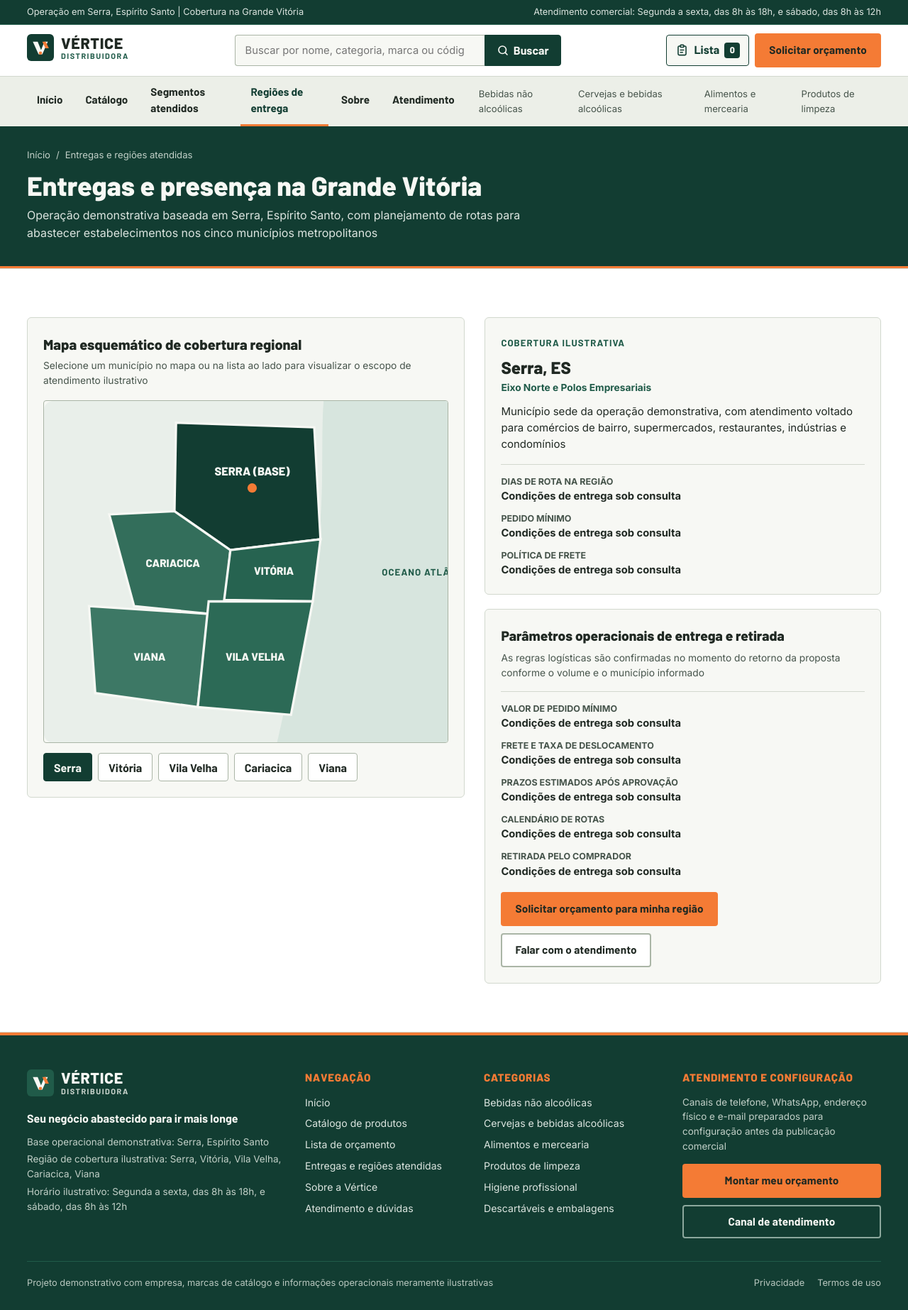
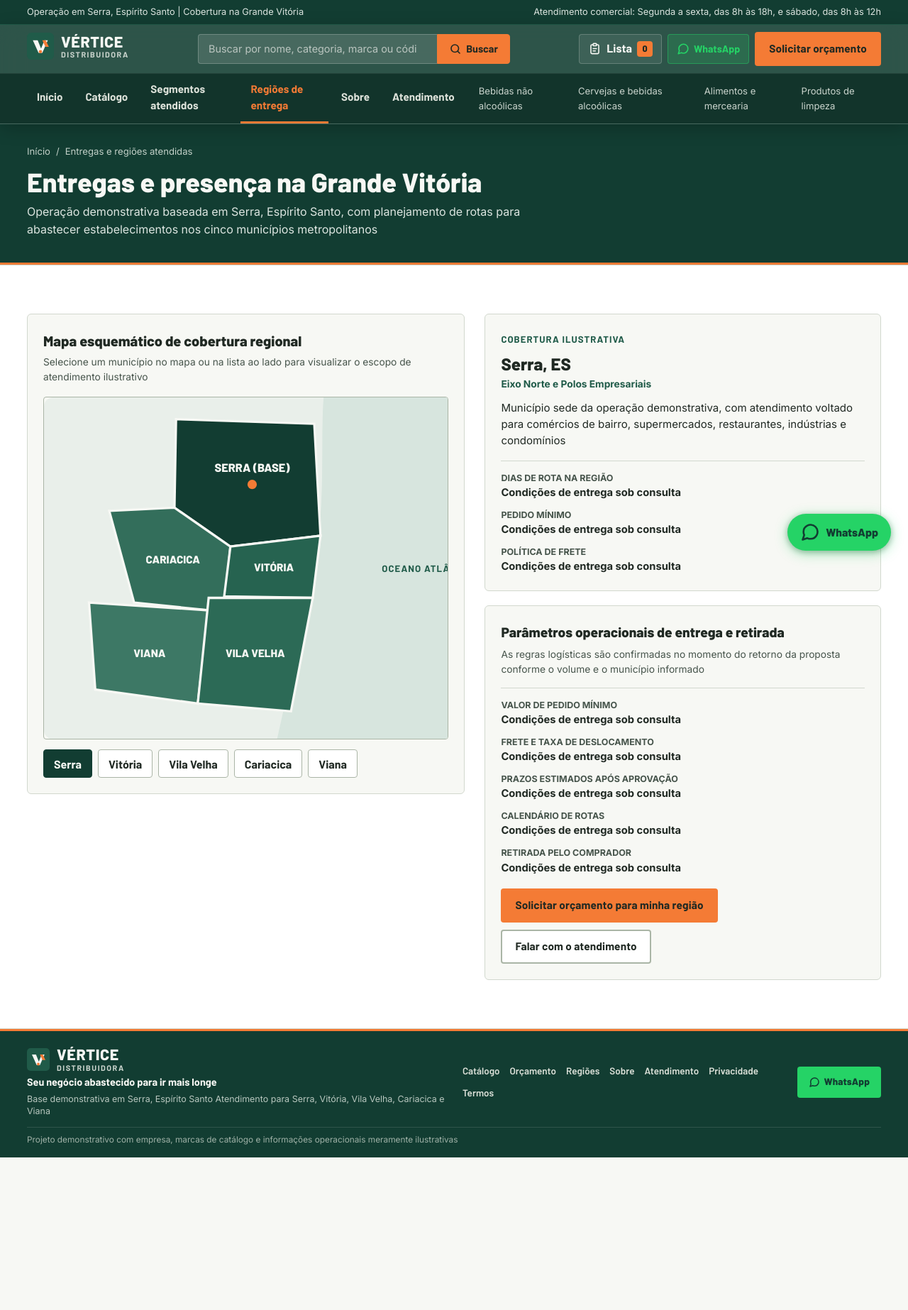
Before and after one commit to carolzinh427-beep/dist, a React (Vite) app: page /entregas in a window 1280 px wide. Shown: the whole page at 71% size. After the commit the page ends 1631 px from the top, so only its background shows below. Built offline with nearby package versions, Linux system fonts and the light colour scheme.

Commit message:
style: navbar verde flutuante com vidro transparente, botao de whatsapp flutuante e rodape compacto verticalmente

```diff
--- a/src/components/Layout.tsx
+++ b/src/components/Layout.tsx
@@ -57,7 +57,7 @@ export const Layout: React.FC<{ children: React.ReactNode }> = ({ children }) =>
       <header className="site-header">
         <div className="container header-primary-row">
           <Link to="/" className="header-brand-link" aria-label="Vértice Distribuidora Página Inicial">
-            <BrandLogo variant="default" size="md" />
+            <BrandLogo variant="light" size="md" />
           </Link>
 
           {/* Busca Desktop */}
@@ -114,6 +114,19 @@ export const Layout: React.FC<{ children: React.ReactNode }> = ({ children }) =>
               <span className="quote-link-label">Lista</span>
               <span className="quote-count-pill">{totalDistinctItems}</span>
             </Link>
+
+            <a
+              href="https://wa.me/5527999999999?text=Ol%C3%A1%2C%20gostaria%20de%20solicitar%20uma%20cota%C3%A7%C3%A3o%20para%20minha%20empresa"
+              target="_blank"
+              rel="noopener noreferrer"
+              className="header-whatsapp-btn"
+              aria-label="Falar no WhatsApp"
+            >
+              <svg width="18" height="18" viewBox="0 0 24 24" fill="none" stroke="currentColor" strokeWidth="2.2" strokeLinecap="round" strokeLinejoin="round" aria-hidden="true">
+                <path d="M21 11.5a8.38 8.38 0 0 1-.9 3.8 8.5 8.5 0 0 1-7.6 4.7 8.38 8.38 0 0 1-3.8-.9L3 21l1.9-5.7a8.38 8.38 0 0 1-.9-3.8 8.5 8.5 0 0 1 4.7-7.6 8.38 8.38 0 0 1 3.8-.9h.5a8.48 8.48 0 0 1 8 8v.5z" />
+              </svg>
+              <span className="header-whatsapp-label">WhatsApp</span>
+            </a>
 
             <Link to="/orcamento" className="btn btn-accent header-cta-btn">
               Solicitar orçamento
@@ -287,86 +300,65 @@ export const Layout: React.FC<{ children: React.ReactNode }> = ({ children }) =>
         )}
       </div>
 
-      {/* Rodapé Institucional */}
-      <footer className="site-footer">
+      {/* Rodapé Compacto Verticalmente */}
+      <footer className="site-footer site-footer-compact">
         <div className="container">
-          <div className="footer-grid">
-            <div className="footer-brand-col">
-              <BrandLogo variant="light" size="md" />
-              <p className="footer-slogan">{COMPANY_CONFIG.slogan}</p>
-              <p className="footer-meta-line">
-                Base operacional demonstrativa: {COMPANY_CONFIG.location.city}, {COMPANY_CONFIG.location.state}
-              </p>
-              <p className="footer-meta-line">
-                Região de cobertura ilustrativa: {COMPANY_CONFIG.coverageAreas.join(', ')}
-              </p>
-              <p className="footer-meta-line">
-                Horário ilustrativo: {COMPANY_CONFIG.businessHours.summary}
+          <div className="footer-compact-row">
+            <div className="footer-brand-summary">
+              <BrandLogo variant="light" size="sm" />
+              <p className="footer-slogan-compact">{COMPANY_CONFIG.slogan}</p>
+              <p className="footer-meta-compact">
+                Base demonstrativa em Serra, Espírito Santo Atendimento para Serra, Vitória, Vila Velha, Cariacica e Viana
               </p>
             </div>
 
-            <div>
-              <h2 className="footer-heading">Navegação</h2>
-              <ul className="footer-links">
-                <li>
-                  <Link to="/">Início</Link>
-                </li>
-                <li>
-                  <Link to="/catalogo">Catálogo de produtos</Link>
-                </li>
-                <li>
-                  <Link to="/orcamento">Lista de orçamento</Link>
-                </li>
-                <li>
-                  <Link to="/entregas">Entregas e regiões atendidas</Link>
-                </li>
-                <li>
-                  <Link to="/sobre">Sobre a Vértice</Link>
-                </li>
-                <li>
-                  <Link to="/atendimento">Atendimento e dúvidas</Link>
-                </li>
-              </ul>
-            </div>
+            <nav className="footer-quick-nav" aria-label="Links rápidos do rodapé">
+              <Link to="/catalogo">Catálogo</Link>
+              <Link to="/orcamento">Orçamento</Link>
+              <Link to="/entregas">Regiões</Link>
+              <Link to="/sobre">Sobre</Link>
+              <Link to="/atendimento">Atendimento</Link>
+              <Link to="/privacidade">Privacidade</Link>
+              <Link to="/termos">Termos</Link>
+            </nav>
 
-            <div>
-              <h2 className="footer-heading">Categorias</h2>
-              <ul className="footer-links">
-                {CATEGORIES.map((cat) => (
-                  <li key={cat.slug}>
-                    <Link to={`/categoria/${cat.slug}`}>{cat.name}</Link>
-                  </li>
-                ))}
-              </ul>
-            </div>
-
-            <div>
-              <h2 className="footer-heading">Atendimento e configuração</h2>
-              <p className="footer-config-status">
-                {COMPANY_CONFIG.contacts.phone
-                  ? `Telefone: ${COMPANY_CONFIG.contacts.phone}`
-                  : 'Canais de telefone, WhatsApp, endereço físico e e-mail preparados para configuração antes da publicação comercial'}
-              </p>
-              <div className="footer-cta-stack">
-                <Link to="/orcamento" className="btn btn-accent">
-                  Montar meu orçamento
-                </Link>
-                <Link to="/atendimento" className="btn btn-outline-light">
-                  Canal de atendimento
-                </Link>
-              </div>
+            <div className="footer-quick-actions">
+              <a
+                href="https://wa.me/5527999999999?text=Ol%C3%A1%2C%20gostaria%20de%20informa%C3%A7%C3%B5es%20de%20abastecimento"
+                target="_blank"
+                rel="noopener noreferrer"
+                className="btn btn-whatsapp-compact"
+                aria-label="Abrir conversa no WhatsApp"
+              >
+                <svg width="16" height="16" viewBox="0 0 24 24" fill="none" stroke="currentColor" strokeWidth="2.2" strokeLinecap="round" strokeLinejoin="round" aria-hidden="true">
+                  <path d="M21 11.5a8.38 8.38 0 0 1-.9 3.8 8.5 8.5 0 0 1-7.6 4.7 8.38 8.38 0 0 1-3.8-.9L3 21l1.9-5.7a8.38 8.38 0 0 1-.9-3.8 8.5 8.5 0 0 1 4.7-7.6 8.38 8.38 0 0 1 3.8-.9h.5a8.48 8.48 0 0 1 8 8v.5z" />
+                </svg>
+                <span>WhatsApp</span>
+              </a>
             </div>
           </div>
 
-          <div className="footer-bottom">
-            <p className="footer-demo-disclaimer">{COMPANY_CONFIG.demoNotice}</p>
-            <div className="footer-legal-links">
-              <Link to="/privacidade">Privacidade</Link>
-              <Link to="/termos">Termos de uso</Link>
-            </div>
+          <div className="footer-bottom-compact">
+            <span className="footer-demo-note">{COMPANY_CONFIG.demoNotice}</span>
           </div>
         </div>
       </footer>
+
+      {/* Botão Flutuante de WhatsApp */}
+      <a
+        href="https://wa.me/5527999999999?text=Ol%C3%A1%2C%20gostaria%20de%20solicitar%20uma%20cota%C3%A7%C3%A3o%20para%20minha%20empresa"
+        target="_blank"
+        rel="noopener noreferrer"
+        className="floating-whatsapp-btn"
+        aria-label="Falar com a equipe no WhatsApp"
+      >
+        <span className="floating-whatsapp-icon">
+          <svg width="28" height="28" viewBox="0 0 24 24" fill="none" stroke="currentColor" strokeWidth="2.2" strokeLinecap="round" strokeLinejoin="round" aria-hidden="true">
+            <path d="M21 11.5a8.38 8.38 0 0 1-.9 3.8 8.5 8.5 0 0 1-7.6 4.7 8.38 8.38 0 0 1-3.8-.9L3 21l1.9-5.7a8.38 8.38 0 0 1-.9-3.8 8.5 8.5 0 0 1 4.7-7.6 8.38 8.38 0 0 1 3.8-.9h.5a8.48 8.48 0 0 1 8 8v.5z" />
+          </svg>
+        </span>
+        <span className="floating-whatsapp-label">WhatsApp</span>
+      </a>
 
       {/* Barra Inferior Mobile (Início, Catálogo e Orçamento) */}
       <nav className="mobile-bottom-bar" aria-label="Acesso rápido móvel">
--- a/src/styles/global.css
+++ b/src/styles/global.css
@@ -275,12 +275,20 @@ textarea:focus-visible,
   gap: 16px;
 }
 
+/* ==========================================================================
+   CABEÇALHO FLUTUANTE EM VERDE COM VIDRO TRANSPARENTE
+   ========================================================================== */
 .site-header {
   position: sticky;
   top: 0;
   z-index: 100;
-  background-color: var(--surface-white);
-  border-bottom: 2px solid var(--green-primary);
+  background: rgba(18, 61, 50, 0.88);
+  -webkit-backdrop-filter: blur(16px) saturate(1.8);
+  backdrop-filter: blur(16px) saturate(1.8);
+  border-bottom: 1px solid rgba(255, 255, 255, 0.12);
+  box-shadow: 0 6px 24px rgba(0, 0, 0, 0.2);
+  color: var(--warm-white);
+  transition: background-color 0.25s ease, box-shadow 0.25s ease;
 }
 
 .header-primary-row {
@@ -288,14 +296,14 @@ textarea:focus-visible,
   align-items: center;
   justify-content: space-between;
   gap: 12px;
-  padding-top: 12px;
-  padding-bottom: 12px;
+  padding-top: 10px;
+  padding-bottom: 10px;
 }
 
 .header-search-form {
   display: none;
   flex: 1;
-  max-width: 460px;
+  max-width: 440px;
 }
 
 @media (min-width: 960px) {
@@ -306,49 +314,95 @@ textarea:focus-visible,
 
 .header-search-input {
   flex: 1;
-  min-height: 44px;
+  min-height: 42px;
   padding: 8px 14px;
-  border: 1.5px solid var(--border-strong);
+  border: 1px solid rgba(255, 255, 255, 0.22);
   border-right: none;
   border-radius: var(--radius-sm) 0 0 var(--radius-sm);
-  background-color: var(--warm-white);
-  font-size: 0.92rem;
+  background-color: rgba(255, 255, 255, 0.12);
+  color: var(--warm-white);
+  font-size: 0.9rem;
+  transition: background-color 0.2s ease, border-color 0.2s ease;
+}
+
+.header-search-input::placeholder {
+  color: rgba(247, 248, 244, 0.65);
+}
+
+.header-search-input:focus {
+  background-color: rgba(255, 255, 255, 0.2);
+  border-color: var(--orange-accent);
+  outline: none;
 }
 
 .header-search-btn {
-  min-height: 44px;
+  min-height: 42px;
   padding: 0 16px;
-  background-color: var(--green-primary);
-  color: var(--warm-white);
-  border: 1.5px solid var(--green-primary);
+  background-color: var(--orange-accent);
+  color: var(--graphite);
+  border: 1px solid var(--orange-accent);
   border-radius: 0 var(--radius-sm) var(--radius-sm) 0;
   font-family: var(--font-heading);
   font-weight: 700;
+  font-size: 0.9rem;
   display: inline-flex;
   align-items: center;
   gap: 6px;
   cursor: pointer;
+  transition: background-color 0.2s ease;
 }
 
 .header-search-btn:hover {
-  background-color: var(--green-secondary);
+  background-color: var(--orange-hover);
 }
 
 .header-actions {
   display: flex;
   align-items: center;
   gap: 8px;
+}
+
+.header-whatsapp-btn {
+  min-height: 42px;
+  padding: 0 12px;
+  border: 1px solid rgba(37, 211, 102, 0.45);
+  border-radius: var(--radius-sm);
+  background-color: rgba(37, 211, 102, 0.18);
+  color: #25D366;
+  display: inline-flex;
+  align-items: center;
+  gap: 6px;
+  font-family: var(--font-heading);
+  font-weight: 700;
+  font-size: 0.88rem;
+  transition: background-color 0.2s ease, transform 0.15s ease;
+}
+
+.header-whatsapp-btn:hover {
+  background-color: rgba(37, 211, 102, 0.3);
+  color: #F7F8F4;
+  transform: translateY(-1px);
+}
+
+.header-whatsapp-label {
+  display: none;
+}
+
+@media (min-width: 640px) {
+  .header-whatsapp-label {
+    display: inline;
+  }
 }
 
 .mobile-search-trigger,
 .mobile-menu-trigger {
-  min-width: 44px;
-  min-height: 44px;
+  min-width: 42px;
+  min-height: 42px;
   padding: 0 10px;
-  border: 1.5px solid var(--border-color);
-  border-radius: var(--radius-sm);
-  background-color: var(--warm-white);
-  color: var(--graphite);
+  border: 1px solid rgba(255, 255, 255, 0.18);
+  border-radius: var(--radius-sm);
+  background-color: rgba(255, 255, 255, 0.08);
+  color: var(--warm-white);
   display: inline-flex;
   align-items: center;
   justify-content: center;
@@ -356,6 +410,12 @@ textarea:focus-visible,
   font-family: var(--font-heading);
   font-weight: 700;
   cursor: pointer;
+  transition: background-color 0.2s ease;
+}
+
+.mobile-search-trigger:hover,
+.mobile-menu-trigger:hover {
+  background-color: rgba(255, 255, 255, 0.16);
 }
 
 @media (min-width: 960px) {
@@ -376,17 +436,22 @@ textarea:focus-visible,
 }
 
 .header-quote-list-link {
-  min-height: 44px;
+  min-height: 42px;
   padding: 0 12px;
-  border: 1.5px solid var(--green-primary);
-  border-radius: var(--radius-sm);
-  background-color: var(--warm-white);
-  color: var(--green-primary);
+  border: 1px solid rgba(255, 255, 255, 0.2);
+  border-radius: var(--radius-sm);
+  background-color: rgba(255, 255, 255, 0.08);
+  color: var(--warm-white);
   display: inline-flex;
   align-items: center;
   gap: 7px;
   font-family: var(--font-heading);
   font-weight: 700;
+  transition: background-color 0.2s ease;
+}
+
+.header-quote-list-link:hover {
+  background-color: rgba(255, 255, 255, 0.16);
 }
 
 .quote-link-label {
@@ -404,8 +469,8 @@ textarea:focus-visible,
   height: 22px;
   padding: 0 6px;
   border-radius: var(--radius-sm);
-  background-color: var(--green-primary);
-  color: var(--warm-white);
+  background-color: var(--orange-accent);
+  color: var(--graphite);
   font-size: 0.78rem;
   font-weight: 800;
   display: inline-flex;
@@ -417,7 +482,7 @@ textarea:focus-visible,
   display: none;
 }
 
-@media (min-width: 768px) {
+@media (min-width: 820px) {
   .header-cta-btn {
     display: inline-flex;
   }
@@ -425,8 +490,8 @@ textarea:focus-visible,
 
 .header-nav-bar {
   display: none;
-  background-color: var(--surface-subtle);
-  border-top: 1px solid var(--border-color);
+  background-color: rgba(14, 48, 39, 0.88);
+  border-top: 1px solid rgba(255, 255, 255, 0.08);
 }
 
 @media (min-width: 960px) {
@@ -455,13 +520,14 @@ textarea:focus-visible,
   font-family: var(--font-heading);
   font-weight: 700;
   font-size: 0.95rem;
-  color: var(--graphite);
+  color: #DDE2DA;
   border-bottom: 3px solid transparent;
+  transition: color 0.2s ease, border-color 0.2s ease;
 }
 
 .nav-item:hover,
 .nav-item.active {
-  color: var(--green-primary);
+  color: var(--orange-accent);
   border-bottom-color: var(--orange-accent);
 }
 
@@ -470,18 +536,25 @@ textarea:focus-visible,
   align-items: center;
   gap: 14px;
   font-size: 0.82rem;
-  color: var(--text-muted);
+  color: #B8C7BF;
+}
+
+.category-shortcut-link {
+  color: #CBD5CE;
+  transition: color 0.2s ease;
 }
 
 .category-shortcut-link:hover {
-  color: var(--green-primary);
+  color: var(--orange-accent);
   text-decoration: underline;
 }
 
-/* Painéis Mobile do Cabeçalho */
+/* Painéis Mobile do Cabeçalho com Vidro Verde */
 .mobile-search-panel {
-  background-color: var(--surface-subtle);
-  border-top: 1px solid var(--border-color);
+  background: rgba(18, 61, 50, 0.97);
+  -webkit-backdrop-filter: blur(16px);
+  backdrop-filter: blur(16px);
+  border-top: 1px solid rgba(255, 255, 255, 0.12);
   padding: 12px 0;
 }
 
@@ -494,14 +567,21 @@ textarea:focus-visible,
   flex: 1;
   min-height: 44px;
   padding: 8px 12px;
-  border: 1.5px solid var(--border-strong);
-  border-radius: var(--radius-sm);
-  background-color: var(--surface-white);
+  border: 1px solid rgba(255, 255, 255, 0.25);
+  border-radius: var(--radius-sm);
+  background-color: rgba(255, 255, 255, 0.12);
+  color: var(--warm-white);
+}
+
+.mobile-search-input::placeholder {
+  color: rgba(247, 248, 244, 0.65);
 }
 
 .mobile-nav-drawer {
-  background-color: var(--surface-white);
-  border-top: 1px solid var(--border-color);
+  background: rgba(18, 61, 50, 0.98);
+  -webkit-backdrop-filter: blur(16px);
+  backdrop-filter: blur(16px);
+  border-top: 1px solid rgba(255, 255, 255, 0.12);
   padding: 16px 0 20px;
 }
 
@@ -517,7 +597,13 @@ textarea:focus-visible,
   font-family: var(--font-heading);
   font-weight: 700;
   font-size: 1.02rem;
-  border-bottom: 1px solid var(--border-color);
+  color: var(--warm-white);
+  border-bottom: 1px solid rgba(255, 255, 255, 0.1);
+  transition: color 0.2s ease;
+}
+
+.mobile-nav-links a:hover {
+  color: var(--orange-accent);
 }
 
 .mobile-nav-categories {
@@ -529,7 +615,7 @@ textarea:focus-visible,
   font-weight: 700;
   font-size: 0.82rem;
   text-transform: uppercase;
-  color: var(--text-muted);
+  color: var(--orange-accent);
   margin-bottom: 10px;
 }
 
@@ -547,11 +633,19 @@ textarea:focus-visible,
 
 .mobile-cat-chip {
   padding: 10px 12px;
-  background-color: var(--warm-white);
-  border: 1px solid var(--border-color);
+  background-color: rgba(255, 255, 255, 0.08);
+  border: 1px solid rgba(255, 255, 255, 0.15);
   border-radius: var(--radius-sm);
   font-weight: 600;
   font-size: 0.88rem;
+  color: var(--warm-white);
+  display: block;
+  transition: background-color 0.2s ease, border-color 0.2s ease;
+}
+
+.mobile-cat-chip:hover {
+  background-color: rgba(255, 255, 255, 0.16);
+  border-color: var(--orange-accent);
 }
 
 /* ==========================================================================
@@ -2836,185 +2930,178 @@ textarea:focus-visible,
 /* ==========================================================================
    RODAPÉ E BARRA INFERIOR MOBILE
    ========================================================================== */
-.site-footer {
+/* ==========================================================================
+   RODAPÉ COMPACTO VERTICALMENTE
+   ========================================================================== */
+.site-footer-compact {
   background-color: var(--green-primary);
   color: var(--warm-white);
-  padding: 48px 0 28px;
-  border-top: 4px solid var(--orange-accent);
-}
-
-.footer-grid {
-  display: grid;
-  grid-template-columns: 1fr;
-  gap: 28px;
-  padding-bottom: 32px;
-  border-bottom: 1px solid var(--green-secondary);
-}
-
-@media (min-width: 640px) {
-  .footer-grid {
-    grid-template-columns: repeat(2, 1fr);
-  }
-}
-
-@media (min-width: 1024px) {
-  .footer-grid {
-    grid-template-columns: 1.3fr 0.8fr 0.9fr 1fr;
-  }
-}
-
-.footer-slogan {
-  font-family: var(--font-heading);
-  font-weight: 700;
-  font-size: 1rem;
-  margin-top: 12px;
-  margin-bottom: 10px;
-  color: var(--warm-white);
-}
-
-.footer-meta-line {
-  font-size: 0.84rem;
-  color: #C2D0C8;
-  margin-bottom: 4px;
-}
-
-.footer-heading {
-  font-family: var(--font-heading);
-  font-weight: 800;
-  font-size: 0.95rem;
-  text-transform: uppercase;
-  letter-spacing: 0.05em;
-  color: var(--orange-accent);
-  margin-bottom: 12px;
-}
-
-.footer-links {
-  list-style: none;
+  padding: 22px 0 16px;
+  border-top: 3px solid var(--orange-accent);
+}
+
+.footer-compact-row {
   display: flex;
   flex-direction: column;
-  gap: 8px;
-  font-size: 0.88rem;
-  color: #DCE5E0;
-}
-
-.footer-links a:hover {
-  color: var(--warm-white);
-  text-decoration: underline;
-}
-
-.footer-config-status {
-  font-size: 0.84rem;
-  color: #C2D0C8;
-  margin-bottom: 14px;
-}
-
-.footer-cta-stack {
-  display: flex;
-  flex-direction: column;
-  gap: 10px;
-}
-
-.footer-bottom {
-  padding-top: 20px;
-  display: flex;
-  flex-direction: column;
-  justify-content: space-between;
-  gap: 12px;
-  font-size: 0.8rem;
-  color: #B8C7BF;
+  gap: 14px;
+  padding-bottom: 14px;
+  border-bottom: 1px solid rgba(255, 255, 255, 0.12);
 }
 
 @media (min-width: 768px) {
-  .footer-bottom {
+  .footer-compact-row {
     flex-direction: row;
     align-items: center;
-  }
-}
-
-.footer-legal-links {
-  display: flex;
-  gap: 18px;
-}
-
-.footer-legal-links a:hover {
+    justify-content: space-between;
+    gap: 20px;
+  }
+}
+
+.footer-brand-summary {
+  display: flex;
+  flex-direction: column;
+  gap: 4px;
+}
+
+.footer-slogan-compact {
+  font-family: var(--font-heading);
+  font-weight: 700;
+  font-size: 0.9rem;
   color: var(--warm-white);
+  margin: 0;
+}
+
+.footer-meta-compact {
+  font-size: 0.78rem;
+  color: #B8C7BF;
+  line-height: 1.35;
+  margin: 0;
+}
+
+.footer-quick-nav {
+  display: flex;
+  flex-wrap: wrap;
+  gap: 10px 14px;
+  font-size: 0.84rem;
+  font-family: var(--font-heading);
+  font-weight: 600;
+  color: #DDE2DA;
+}
+
+.footer-quick-nav a:hover {
+  color: var(--orange-accent);
   text-decoration: underline;
 }
 
-/* Notificação de Orçamento Sem Conflito com a Barra Inferior */
-.toast-region {
+.footer-quick-actions {
+  display: flex;
+  align-items: center;
+  flex-shrink: 0;
+}
+
+.btn-whatsapp-compact {
+  display: inline-flex;
+  align-items: center;
+  gap: 6px;
+  padding: 8px 14px;
+  background-color: #25D366;
+  color: #123D32;
+  font-family: var(--font-heading);
+  font-weight: 800;
+  font-size: 0.84rem;
+  border-radius: var(--radius-sm);
+  transition: background-color 0.2s ease, transform 0.15s ease;
+}
+
+.btn-whatsapp-compact:hover {
+  background-color: #20BA5A;
+  color: #0E3027;
+  transform: translateY(-1px);
+}
+
+.footer-bottom-compact {
+  padding-top: 10px;
+  font-size: 0.74rem;
+  color: #9FB1A7;
+  display: flex;
+  justify-content: space-between;
+  align-items: center;
+}
+
+.footer-demo-note {
+  line-height: 1.35;
+}
+
+/* ==========================================================================
+   BOTÃO FLUTUANTE DE WHATSAPP
+   ========================================================================== */
+.floating-whatsapp-btn {
   position: fixed;
-  bottom: 76px;
-  right: 16px;
-  left: 16px;
-  z-index: 160;
-  pointer-events: none;
-}
-
-@media (min-width: 640px) {
-  .toast-region {
-    left: auto;
-    max-width: 420px;
-  }
+  bottom: 74px;
+  right: 14px;
+  z-index: 140;
+  display: inline-flex;
+  align-items: center;
+  gap: 8px;
+  padding: 10px 16px;
+  background: #25D366;
+  color: #123D32;
+  border-radius: 9999px;
+  box-shadow: 0 4px 18px rgba(37, 211, 102, 0.4), 0 2px 8px rgba(0, 0, 0, 0.3);
+  font-family: var(--font-heading);
+  font-weight: 800;
+  font-size: 0.92rem;
+  text-decoration: none;
+  cursor: pointer;
+  transition: transform 0.2s ease, box-shadow 0.2s ease, background-color 0.2s ease;
+  -webkit-tap-highlight-color: transparent;
+}
+
+.floating-whatsapp-btn:hover {
+  background-color: #20BA5A;
+  color: #0E3027;
+  transform: translateY(-2px) scale(1.03);
+  box-shadow: 0 8px 24px rgba(37, 211, 102, 0.5), 0 4px 12px rgba(0, 0, 0, 0.35);
+}
+
+.floating-whatsapp-btn:active {
+  transform: translateY(0) scale(0.97);
+}
+
+.floating-whatsapp-icon {
+  display: grid;
+  place-items: center;
+  flex-shrink: 0;
+}
+
+.floating-whatsapp-label {
+  display: inline-block;
+  line-height: 1;
 }
 
 @media (min-width: 960px) {
-  .toast-region {
+  .floating-whatsapp-btn {
     bottom: 24px;
-  }
-}
-
-.quote-feedback-banner {
-  pointer-events: auto;
-  background-color: var(--graphite);
-  color: var(--warm-white);
-  border-left: 4px solid var(--orange-accent);
-  border-radius: var(--radius-sm);
-  padding: 12px 16px;
-  display: flex;
-  justify-content: space-between;
-  align-items: center;
-  gap: 12px;
-  font-size: 0.86rem;
-  font-weight: 600;
-}
-
-.quote-feedback-actions {
-  display: flex;
-  align-items: center;
-  gap: 10px;
-  flex-shrink: 0;
-}
-
-.feedback-view-link {
-  color: var(--orange-accent);
-  font-family: var(--font-heading);
-  font-weight: 700;
-  text-decoration: underline;
-}
-
-.feedback-close-btn {
-  background: none;
-  border: 1px solid #526056;
-  color: var(--warm-white);
-  padding: 4px 8px;
-  border-radius: var(--radius-sm);
-  font-size: 0.76rem;
-  cursor: pointer;
-}
-
-/* Barra Inferior Mobile */
+    right: 24px;
+    padding: 12px 18px;
+    font-size: 0.98rem;
+  }
+}
+
 .mobile-bottom-bar {
   position: fixed;
   bottom: 0;
   left: 0;
   right: 0;
-  height: 64px;
-  background-color: var(--surface-white);
-  border-top: 2px solid var(--green-primary);
+  height: 62px;
+  background: rgba(18, 61, 50, 0.96);
+  -webkit-backdrop-filter: blur(16px);
+  backdrop-filter: blur(16px);
+  border-top: 1px solid rgba(255, 255, 255, 0.15);
   display: grid;
   grid-template-columns: repeat(3, 1fr);
   z-index: 150;
+  box-shadow: 0 -4px 18px rgba(0, 0, 0, 0.2);
 }
 
 @media (min-width: 960px) {
@@ -3032,12 +3119,13 @@ textarea:focus-visible,
   font-family: var(--font-heading);
   font-weight: 700;
   font-size: 0.78rem;
-  color: var(--text-muted);
+  color: #B8C7BF;
+  transition: color 0.2s ease, background-color 0.2s ease;
 }
 
 .bottom-bar-item.active {
-  color: var(--green-primary);
-  background-color: var(--surface-subtle);
+  color: var(--orange-accent);
+  background-color: rgba(255, 255, 255, 0.08);
 }
 
 .bottom-bar-icon-wrap {
```
